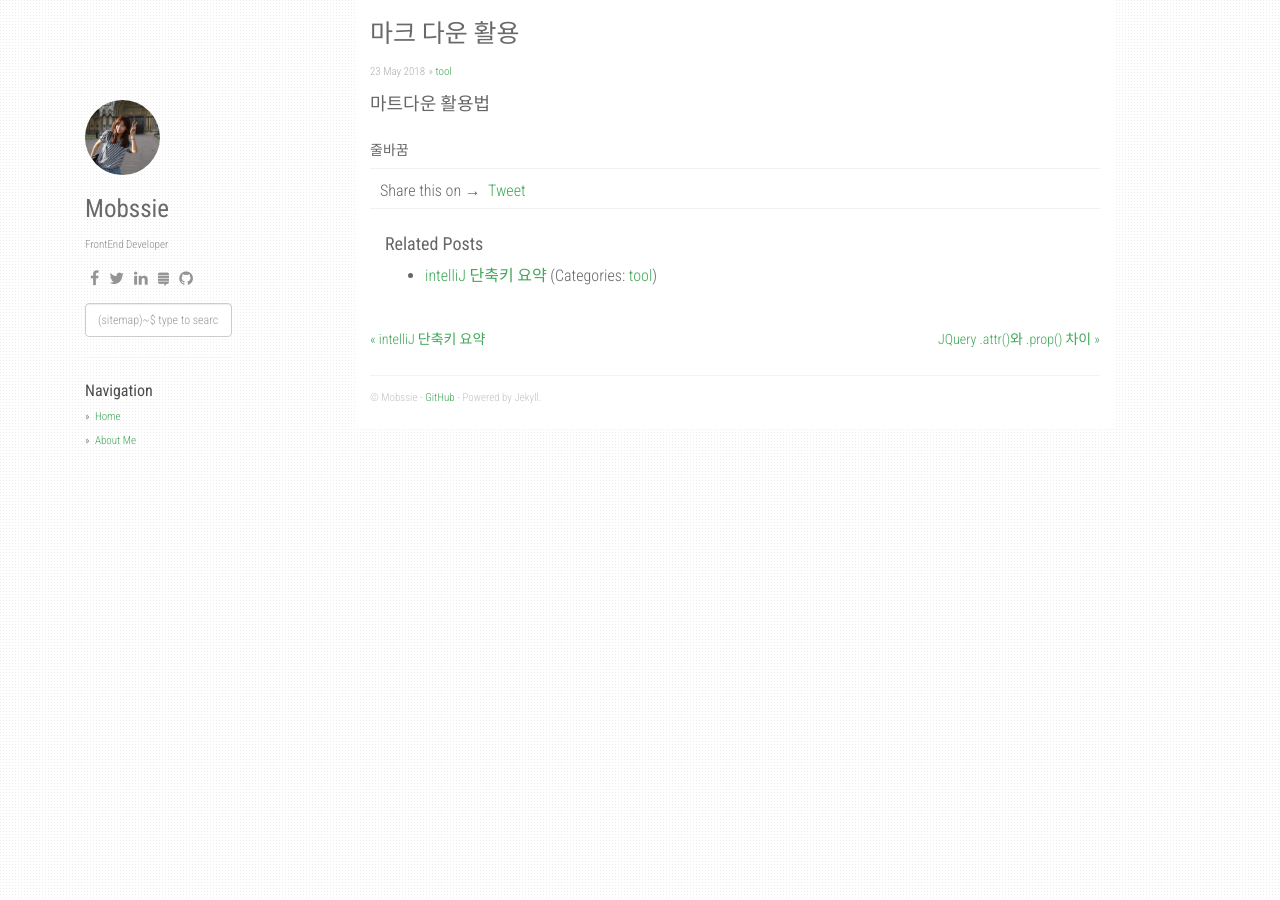
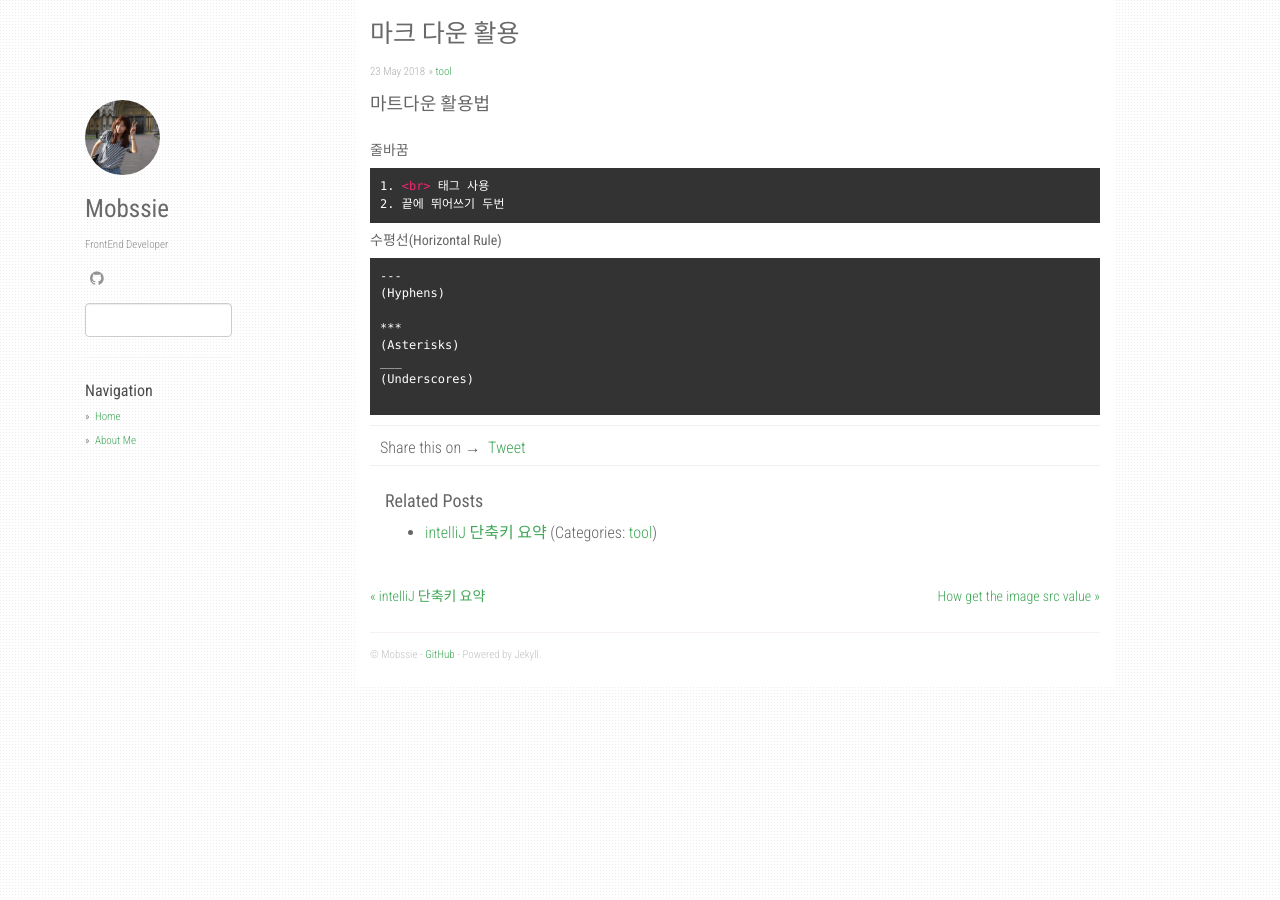
Before and after one commit to mobssie/mobssie.github.com, a Jekyll site: the page built from _posts/2018-05-24-How-to-MarkDown.md, in a window 1280 px wide. Built offline with Jekyll 4.4.1, drawn with Linux system fonts in a browser that asks for light colours; nearby versions of some CDN libraries; comment, search, counter and statistics services are not loaded.

Commit message:
정돈중

````diff
--- a/_config.yml
+++ b/_config.yml
@@ -16,16 +16,16 @@ collections:
     permalink: /project/:path/
 
 social:
-    - icon: fa-facebook
-      link: "#"
-    - icon: fa-twitter
-      link: "https://twitter.com/agusmakmun6"
-    - icon: fa-linkedin
-      link: "https://www.linkedin.com/in/summonagus"
-    - icon: fa-stack-exchange
-      link: "#"
-    - icon: fa-github
-      link: "https://github.com/agusmakmun"
+#    - icon: fa-facebook
+#      link: "#"
+#    - icon: fa-twitter
+#      link: "https://twitter.com/agusmakmun6"
+#    - icon: fa-linkedin
+#      link: "https://www.linkedin.com/in/summonagus"
+#    - icon: fa-stack-exchange
+#      link: "#"
+#    - icon: fa-github
+#      link: "https://github.com/mobssie"
 
 share:
   twitter_username: agusmakmun6
--- a/_layouts/default.html
+++ b/_layouts/default.html
@@ -123,22 +123,18 @@ layout: compress
           {% endif %}
           <div class="social">
             <ul>
-              {% for link in site.social %}
-                <li><a href="{{ link.link }}" target="_blank"><i class="fa {{ link.icon }}"></i></a></li>
-              {% endfor %}
+                <li><a href="https://github.com/mobssie" target="_blank"><i class="fa fa-github"></i></a></li>
             </ul>
           </div>
           <div class="search" id="js-search">
-            <input type="text" placeholder="(sitemap)~$ type to search" class="search__input form-control" id="js-search__input">
+            <input type="text" placeholder="" class="search__input form-control" id="js-search__input">
             <ul class="search__results" id="js-search__results"></ul>
           </div>
           <hr />
           <ul class="sidebar-nav">
             <strong>Navigation</strong>
             <li><a href="/">Home</a></li>
-            {% for i in site.urls %}
-              <li><a class="about" href="{{ i.url }}">{{ i.text }}</a></li>
-            {% endfor %}
+            <li><a class="about" href="/about/">About Me</a></li>
           </ul>
         </div>
         <!-- end /.fixed-condition -->
--- a/_posts/2018-05-24-How-to-MarkDown.md
+++ b/_posts/2018-05-24-How-to-MarkDown.md
@@ -8,3 +8,21 @@ categories: [tool]
 #### 마트다운 활용법 <br><br>
 
 ##### 줄바꿈<br>
+
+```html
+1. <br> 태그 사용
+2. 끝에 뛰어쓰기 두번
+```
+
+##### 수평선(Horizontal Rule) <br>
+
+```html
+---
+(Hyphens)
+
+***
+(Asterisks)
+___
+(Underscores)
+
+```
--- a/_posts/2018-05-24-JS-get-img-src-value.md
+++ b/_posts/2018-05-24-JS-get-img-src-value.md
@@ -1,6 +1,8 @@
 ---
 layout: post
 title:  "How get the image src value"
-date:   2018-05-25 00:18:23 +0700
+date:   2018-05-24 00:18:23 +0700
 categories: [javaScript]
 ---
+
+#### How get the image src value
````
Also changed, not shown: about.md (+3 -2 lines).
